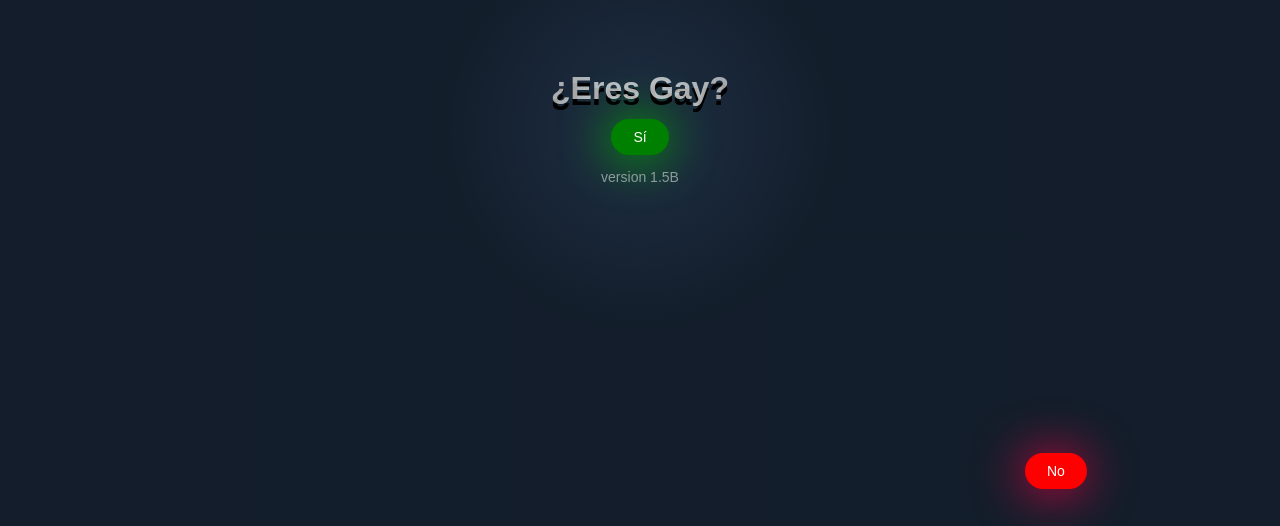
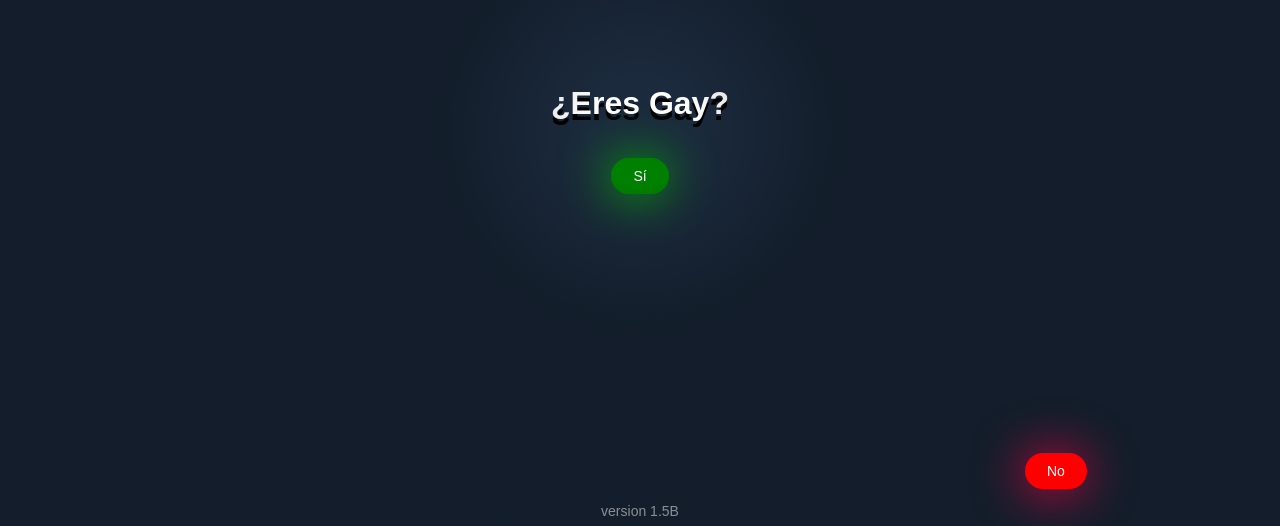
Before and after one commit to Colega-20/webside-pregunta, a plain HTML site: page index.html in a window 1280 px wide. Shown: the part 271-797 px from the top of the page. Drawn offline with Linux system fonts and the light colour scheme.

Commit message:
Add files via upload

```diff
--- a/index.html
+++ b/index.html
@@ -11,21 +11,17 @@
     <style>
             /* Estilos generales */
             body {
-            margin: 0;
-            box-sizing: border-box;
-            min-height: 100vh;
             cursor: none;
-            background: rgba(18, 34, 54, 0.959);
+            background-color: rgba(18, 34, 54, 0.959);
+            color: white;
             font-family: Arial, sans-serif;
-            background-size: 100% 100%;
             display: flex;
-            color: rgba(255, 255, 255, 0.685);
             flex-direction: column;
             align-items: center;
             justify-content: center;
             height: 100vh;
+            margin: 0;
             overflow: hidden;
-            padding: 0;
         }
 
             /* Marca de agua */
@@ -44,8 +40,6 @@
         }
 
         #watermark2 {
-            align-items: center;
-            top: 55%;
             bottom: 10px;
         }
 
@@ -129,13 +123,10 @@
             font-family: Arial, sans-serif;
             pointer-events: none;
         }
-
             h1 {
-            position: absolute;
+            text-align: center;
             user-select: none;
             text-shadow: 0px 6px 0px black;
-            align-items: center;
-            top: 40%;
         }
     </style>
 
```
